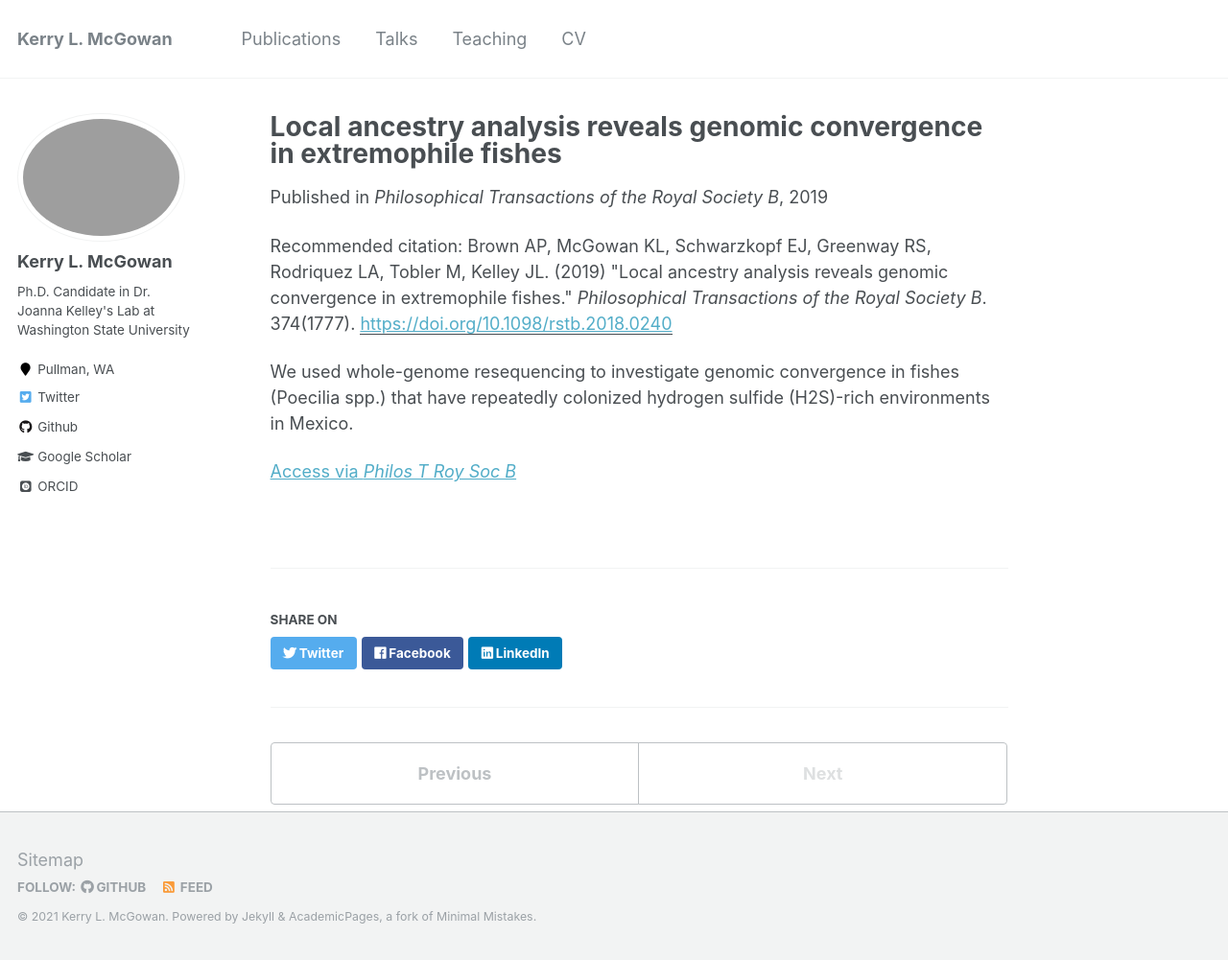
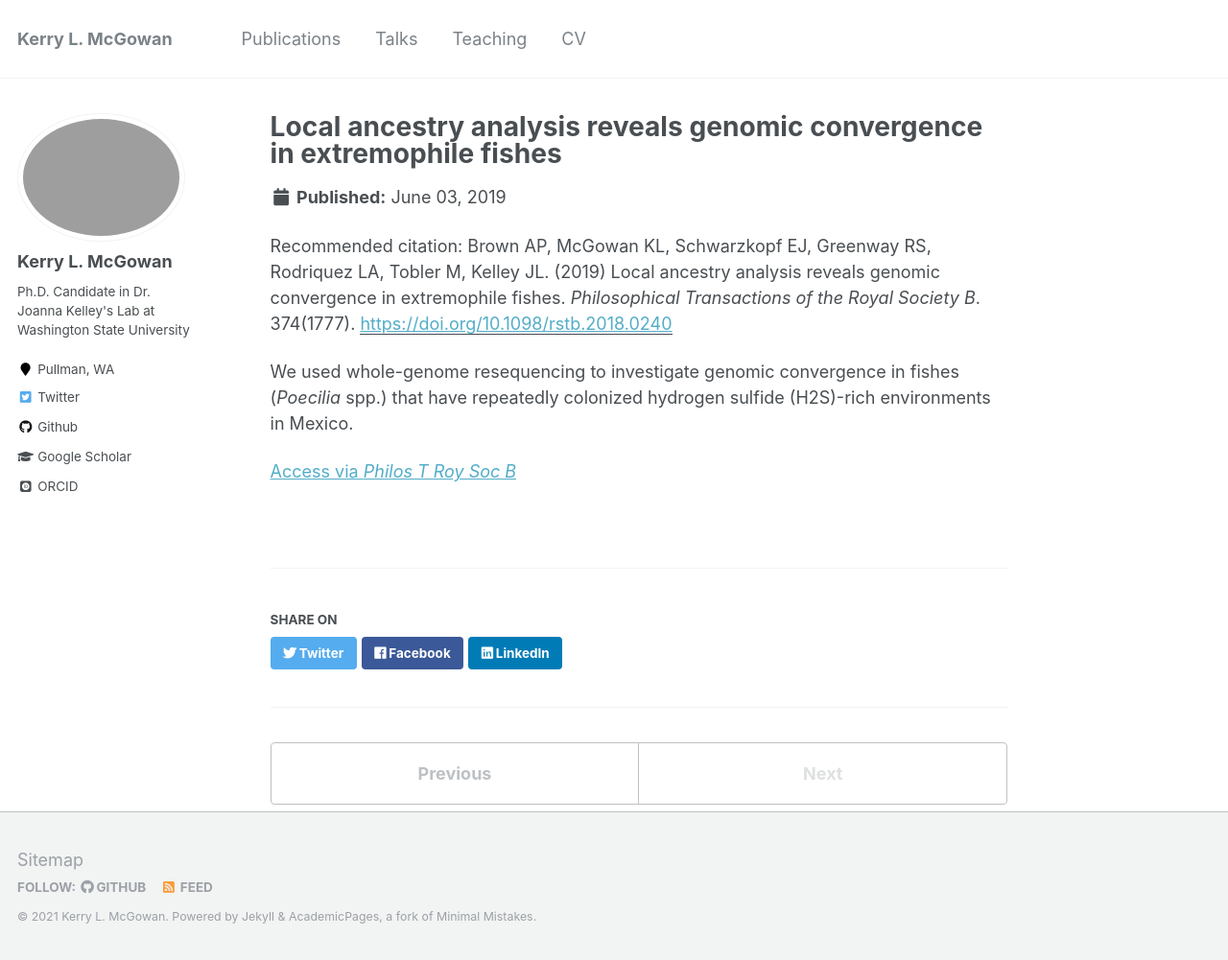
Before and after one commit to kerrymcgowan/kerrymcgowan.github.io, a Jekyll site: the page built from _publications/2019-Local-ancestry-analysis-reveals-genomic-convergence-in-extremophile-fishes.md, in a window 1280 px wide and 1001 px high. Shown: the whole window at 96% size. Built offline with Jekyll 4.4.1, drawn with Linux system fonts in a browser that asks for light colours; some web fonts are replaced; part of the change alters nothing that is shown.

Commit message:
Condensed text

```diff
--- a/_publications/2019-Local-ancestry-analysis-reveals-genomic-convergence-in-extremophile-fishes.md
+++ b/_publications/2019-Local-ancestry-analysis-reveals-genomic-convergence-in-extremophile-fishes.md
@@ -2,12 +2,12 @@
 title: "Local ancestry analysis reveals genomic convergence in extremophile fishes"
 collection: publications
 permalink: /publication/2019-Local-ancestry-analysis-reveals-genomic-convergence-in-extremophile-fishes
-excerpt: 'We used whole-genome resequencing to investigate genomic convergence in fishes (Poecilia spp.) that have repeatedly colonized hydrogen sulfide (H2S)-rich environments in Mexico.'
+#excerpt: 'We used whole-genome resequencing to investigate genomic convergence in fishes (*Poecilia* spp.) that have repeatedly colonized hydrogen sulfide (H_2S)-rich environments in Mexico.'
 date: 2019-06-03
-venue: 'Philosophical Transactions of the Royal Society B'
+#venue: 'Philosophical Transactions of the Royal Society B'
 paperurl: 'https://doi.org/10.1098/rstb.2018.0240'
-citation: 'Brown AP, McGowan KL, Schwarzkopf EJ, Greenway RS, Rodriquez LA, Tobler M, Kelley JL. (2019) &quot;Local ancestry analysis reveals genomic convergence in extremophile fishes.&quot; <i>Philosophical Transactions of the Royal Society B</i>. 374(1777).'
+citation: 'Brown AP, McGowan KL, Schwarzkopf EJ, Greenway RS, Rodriquez LA, Tobler M, Kelley JL. (2019) Local ancestry analysis reveals genomic convergence in extremophile fishes. <i>Philosophical Transactions of the Royal Society B</i>. 374(1777).'
 ---
-We used whole-genome resequencing to investigate genomic convergence in fishes (Poecilia spp.) that have repeatedly colonized hydrogen sulfide (H2S)-rich environments in Mexico.
+We used whole-genome resequencing to investigate genomic convergence in fishes (*Poecilia* spp.) that have repeatedly colonized hydrogen sulfide (H2S)-rich environments in Mexico.
 
 [Access via <i>Philos T Roy Soc B</i>](https://royalsocietypublishing.org/doi/10.1098/rstb.2018.0240)
```
